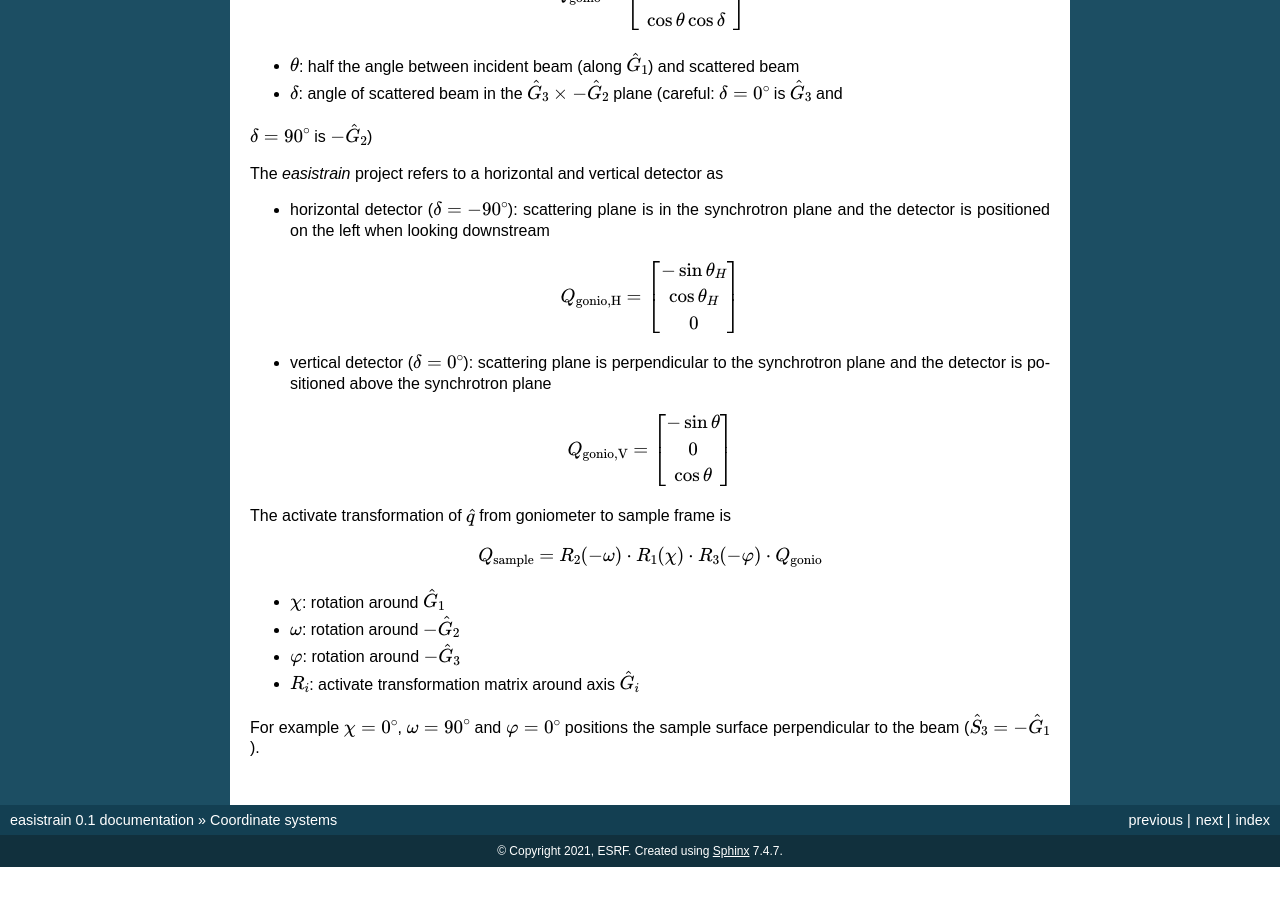
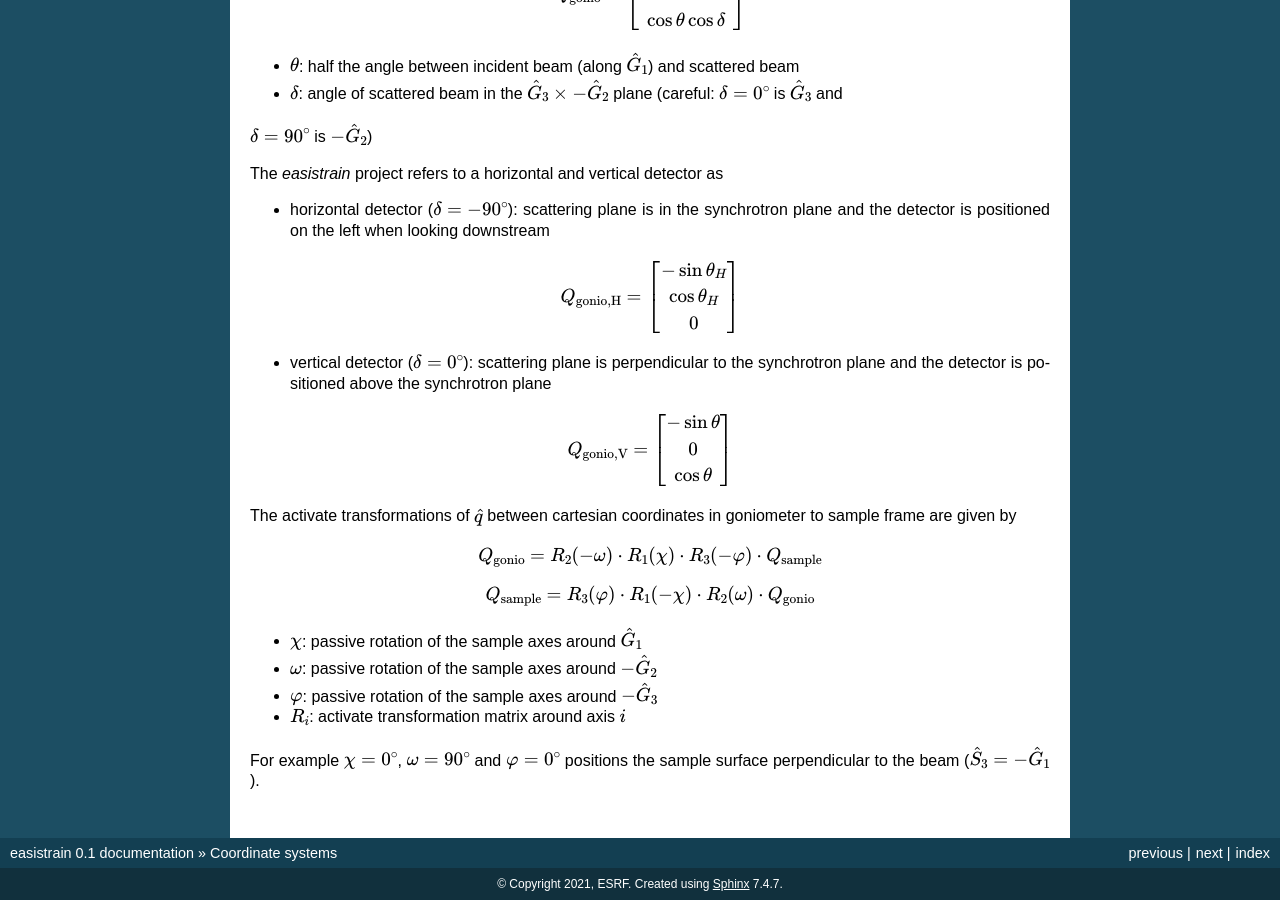
Before and after one commit to EASI-STRESS/easistrain, a Sphinx documentation site: the page built from doc/reference_frames.rst, in a window 1280 px wide and 900 px high, scrolled down 901 px. Built offline with Sphinx 7.4.7, drawn with Linux system fonts in a browser that asks for light colours; before the commit the page ends 1768 px from its top, so only the background shows below that.

Commit message:
docs: fix coordinate transformation

```diff
--- a/doc/reference_frames.rst
+++ b/doc/reference_frames.rst
@@ -73,16 +73,20 @@ The *easistrain* project refers to a horizontal and vertical detector as
         \cos \theta
         \end{bmatrix}
 
-The activate transformation of :math:`\hat{q}` from goniometer to sample frame is
+The activate transformations of :math:`\hat{q}` between cartesian coordinates in goniometer to sample frame are given by
 
 .. math::
 
-    Q_\text{sample} = R_2(-\omega)\cdot R_1(\chi)\cdot R_3(-\varphi)\cdot Q_\text{gonio}
+    Q_\text{gonio} = R_2(-\omega)\cdot R_1(\chi)\cdot R_3(-\varphi)\cdot Q_\text{sample}
 
-- :math:`\chi`: rotation around :math:`\hat{G}_1`
-- :math:`\omega`: rotation around :math:`-\hat{G}_2`
-- :math:`\varphi`: rotation around :math:`-\hat{G}_3`
-- :math:`R_i`: activate transformation matrix around axis :math:`\hat{G}_i`
+.. math::
+
+    Q_\text{sample} = R_3(\varphi) \cdot R_1(-\chi)\cdot R_2(\omega)\cdot Q_\text{gonio}
+
+- :math:`\chi`: passive rotation of the sample axes around :math:`\hat{G}_1`
+- :math:`\omega`: passive rotation of the sample axes around :math:`-\hat{G}_2`
+- :math:`\varphi`: passive rotation of the sample axes around :math:`-\hat{G}_3`
+- :math:`R_i`: activate transformation matrix around axis :math:`i`
 
 For example :math:`\chi=0^\circ`, :math:`\omega=90^\circ` and :math:`\varphi=0^\circ`
 positions the sample surface perpendicular to the beam (:math:`\hat{S}_3 = -\hat{G}_1`).
```
Also changed, not shown: 1 other file.
